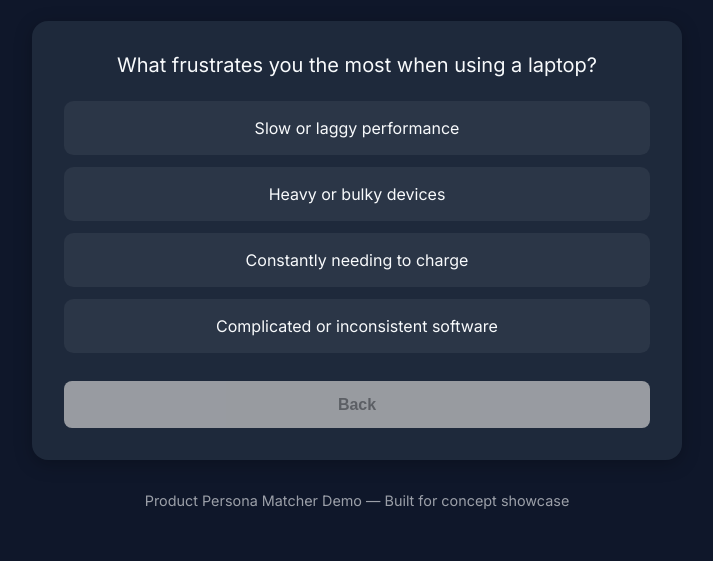
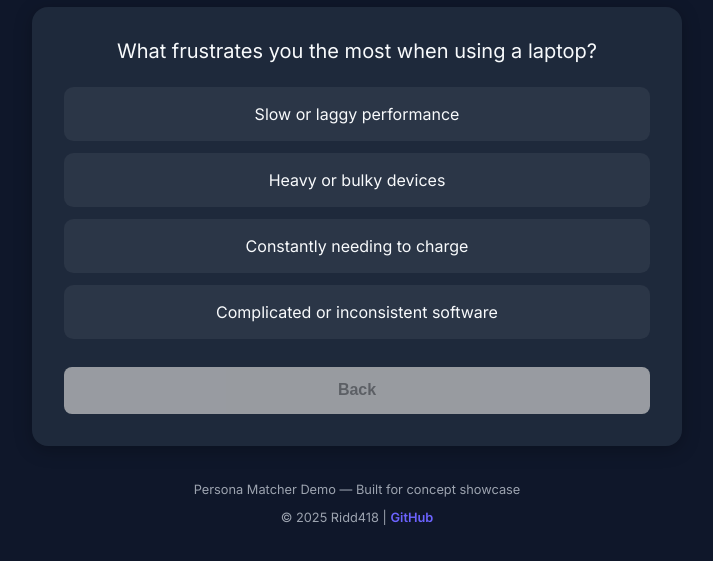
Before and after one commit to ridd418/persona-matcher, a plain HTML site: page src/index.html in a window 1280 px wide. Shown: the part 175-736 px from the top of the page, without its empty margins (283-996 px from the left). Drawn offline with Linux system fonts and the light colour scheme.

Commit message:
update: change footer layout, content and styles

```diff
--- a/src/index.html
+++ b/src/index.html
@@ -28,11 +28,13 @@
         <div id="quiz-screen" class="quiz-screen"></div>
         <div id="result-screen" class="result-screen hidden"></div>
     </main>
+</div>
 
-    <footer class="quiz__footer">
-        <p>Product Persona Matcher Demo — Built for concept showcase</p>
-    </footer>
-</div>
+<!-- Footnotes -->
+<footer>
+    <p>Persona Matcher Demo &mdash; Built for concept showcase</p>
+    <p>&copy; 2025 Ridd418 &#124; <a href="https://github.com/ridd418/persona-matcher" target="_blank" rel="noopener noreferrer"><strong>GitHub</strong></a></p>
+</footer>
 
 <!-- JavaScript -->
 <script src="script.js" type="module" defer></script>
--- a/src/style.css
+++ b/src/style.css
@@ -7,6 +7,8 @@
   --accent-hover: #0ea5e9;
   --danger: #ef4444;
   --font: 'Inter', sans-serif;
+  --foot: #9ca3af;
+  --link:  #6c63ff;
 }
 
 /* --- Base Layout (center everything vertically) --- */
@@ -18,12 +20,15 @@ body {
   background: var(--bg);
   color: var(--text);
   font-family: var(--font);
-  margin: 0;
   min-height: 100vh;
+  margin: 0 5vw;
+
+  text-align: center;
 
   display: flex;
   justify-content: center;
-  align-items: center; /* centers vertically */
+  flex-direction: column;
+  align-items: center;
 }
 
 
@@ -142,11 +147,18 @@ body {
 }
 
 /* --- Footer --- */
-.quiz__footer {
-  margin-top: 2rem;
-  opacity: 0.6;
-  font-size: 0.9rem;
-  text-align: center;
+footer a {
+  color: var(--link);
+  text-decoration: none;
+}
+footer a:hover {
+  text-decoration: underline;
+}
+
+footer {
+  margin-top: 1.5rem;
+  font-size: 0.8rem;
+  color: var(--foot);
 }
 
 /* --- Utility --- */
```
